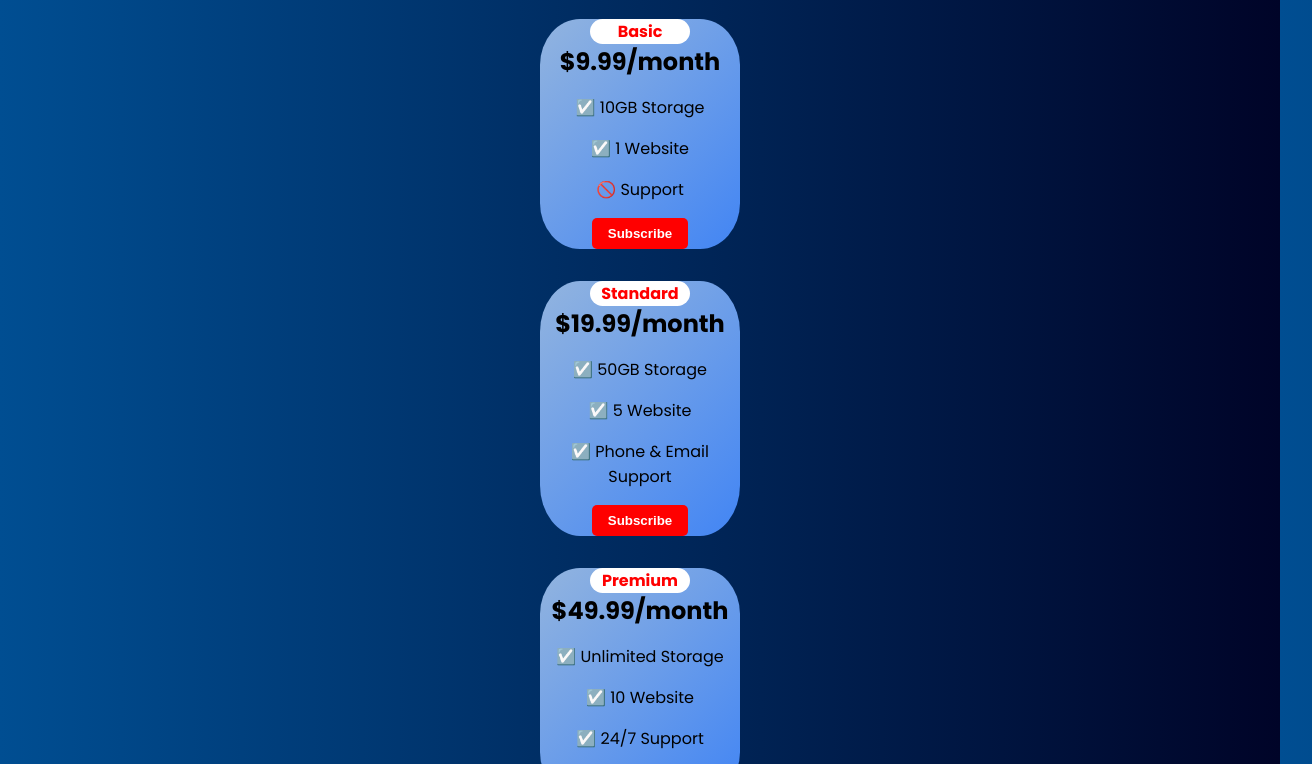
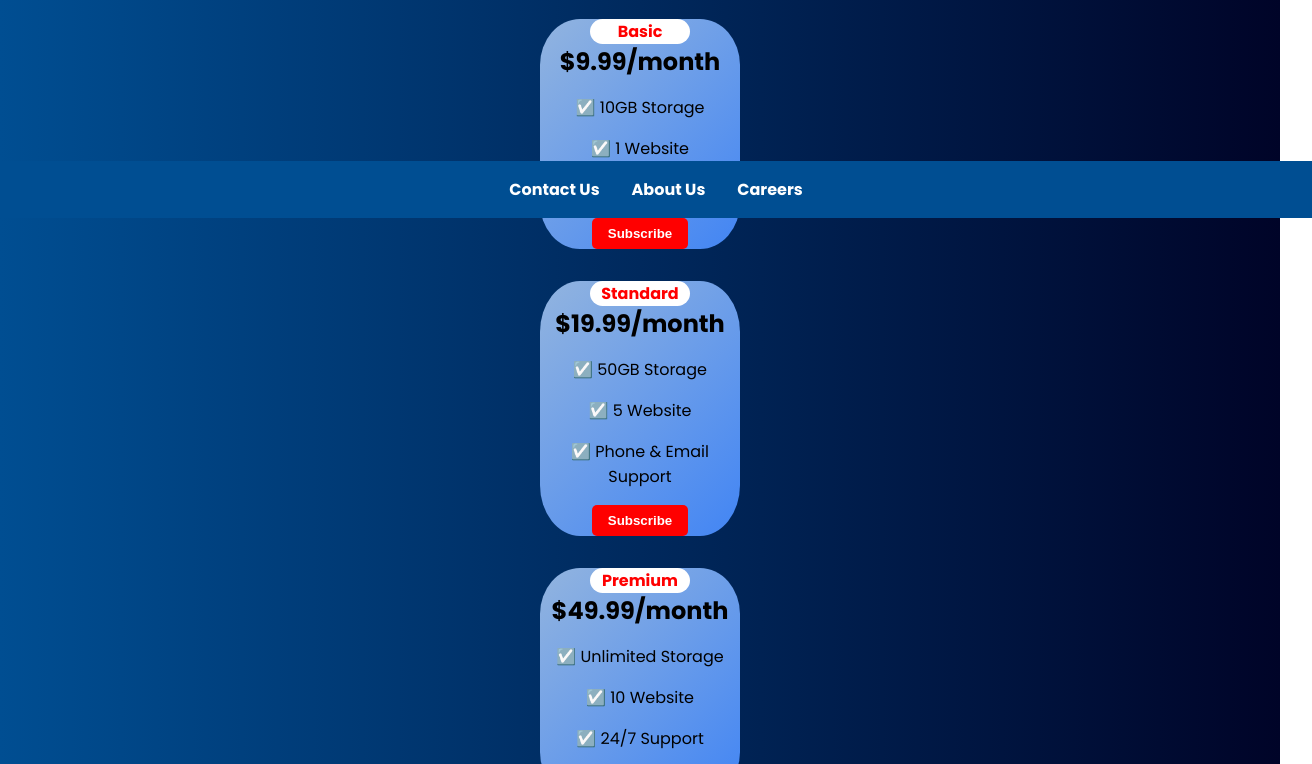
Before and after one commit to Asad1622/Subscription, a plain HTML site: page index.html in a window 1280 px wide. Shown: the part 582-1346 px from the top of the page, 1312 px wide, since content can reach past the window. Drawn offline with Linux system fonts and the light colour scheme.

Commit message:
Update style.css

```diff
--- a/style.css
+++ b/style.css
@@ -22,7 +22,7 @@ footer {
   color: white;
   text-align: center;
   padding: 1rem;
-  position: relative; /* Ensure footer is positioned relative to its container */
+  position: fixed; /* Fix the footer to the bottom */
   bottom: 0;
   width: 100%; /* Make sure the footer spans the full width */
 }
@@ -119,7 +119,6 @@ h1 {
   height: 200px;
   float: left;
   margin-right: 50px;
-
 }
 
 .pricing-container {
@@ -128,7 +127,6 @@ h1 {
   align-items: center;
   justify-content: center;
   gap: 2rem;
-
 }
 
 .pricing-plan {
@@ -174,6 +172,7 @@ a {
   box-shadow: none;
   text-decoration: none;
 }
-.zo{
+
+.zo {
   background-color: white;
 }
```
